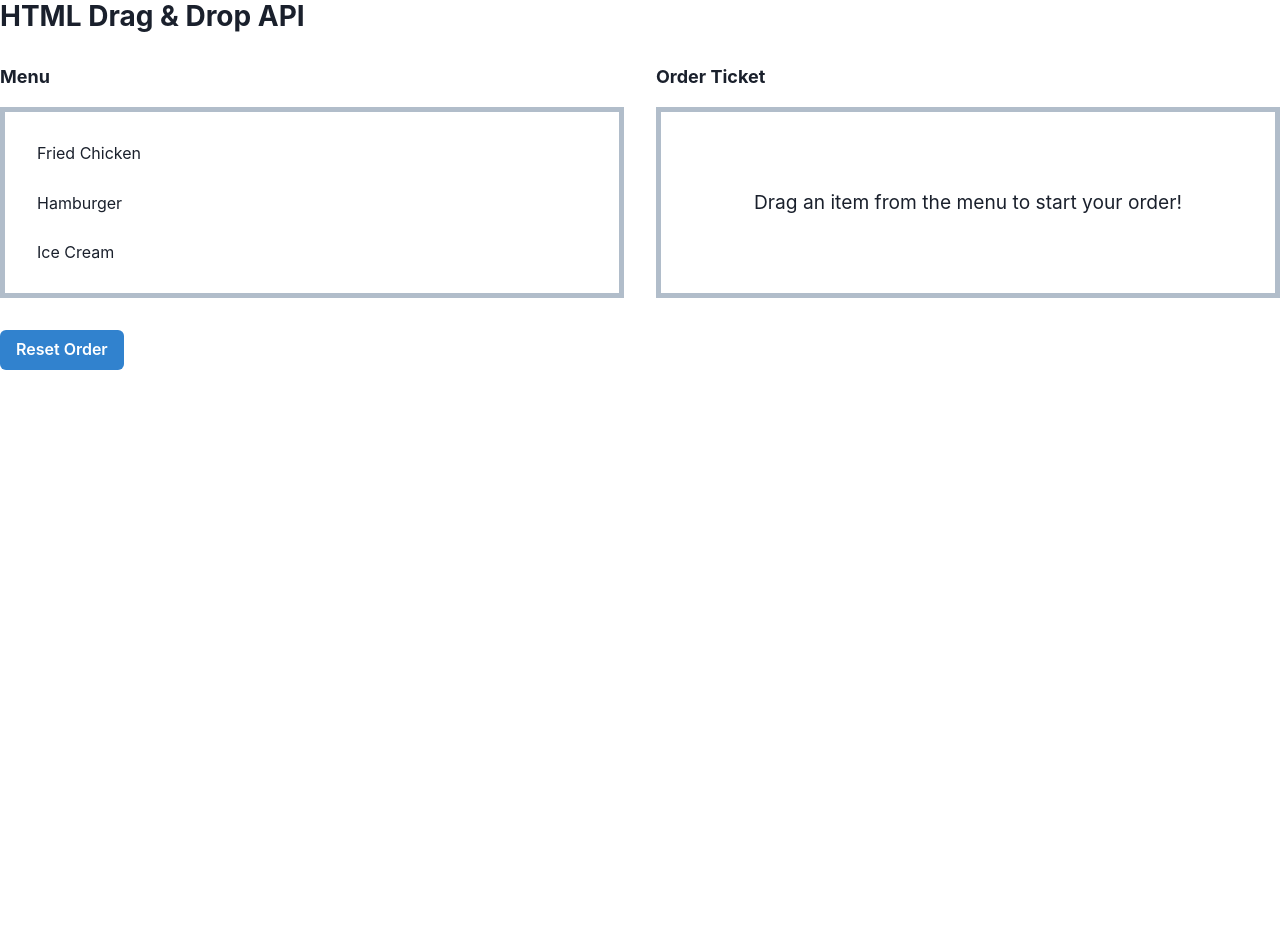
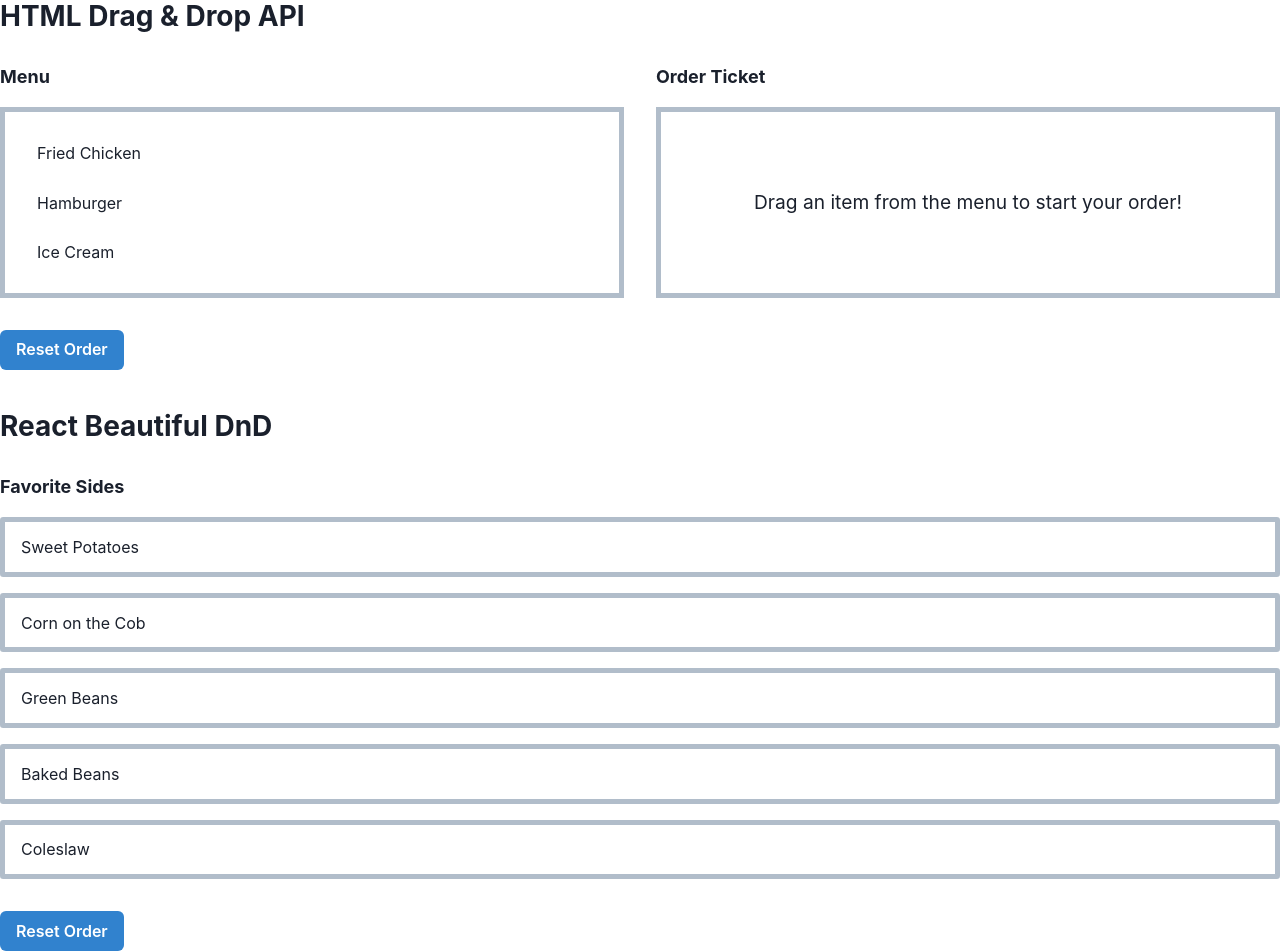
Before and after one commit to applitools/the-kitchen, a Next.js app: page /ingredients/drag-and-drop in a window 1280 px wide. Before the commit the page ends 800 px from the top, so only its background shows below. Built offline with nearby package versions, Linux system fonts and the light colour scheme.

Commit message:
readding react beautiful dnd

```diff
--- a/src/pages/ingredients/drag-and-drop.mdx
+++ b/src/pages/ingredients/drag-and-drop.mdx
@@ -27,3 +27,32 @@
 ]} />
 
 </Box>
+
+<Heading as="h2" fontSize={28} marginBottom={8}>React Beautiful DnD</Heading>
+
+<Box>
+
+<DragAndDropReact id="drag-drop-react" menuItems={[
+  {
+    id: 'sweet-potatoes',
+    name: 'Sweet Potatoes'
+  },
+  {
+    id: 'corn-cob',
+    name: 'Corn on the Cob'
+  },
+  {
+    id: 'green-beans',
+    name: 'Green Beans'
+  },
+  {
+    id: 'baked-beans',
+    name: 'Baked Beans'
+  },
+  {
+    id: 'coleslaw',
+    name: 'Coleslaw'
+  }
+]} />
+
+</Box>
```
